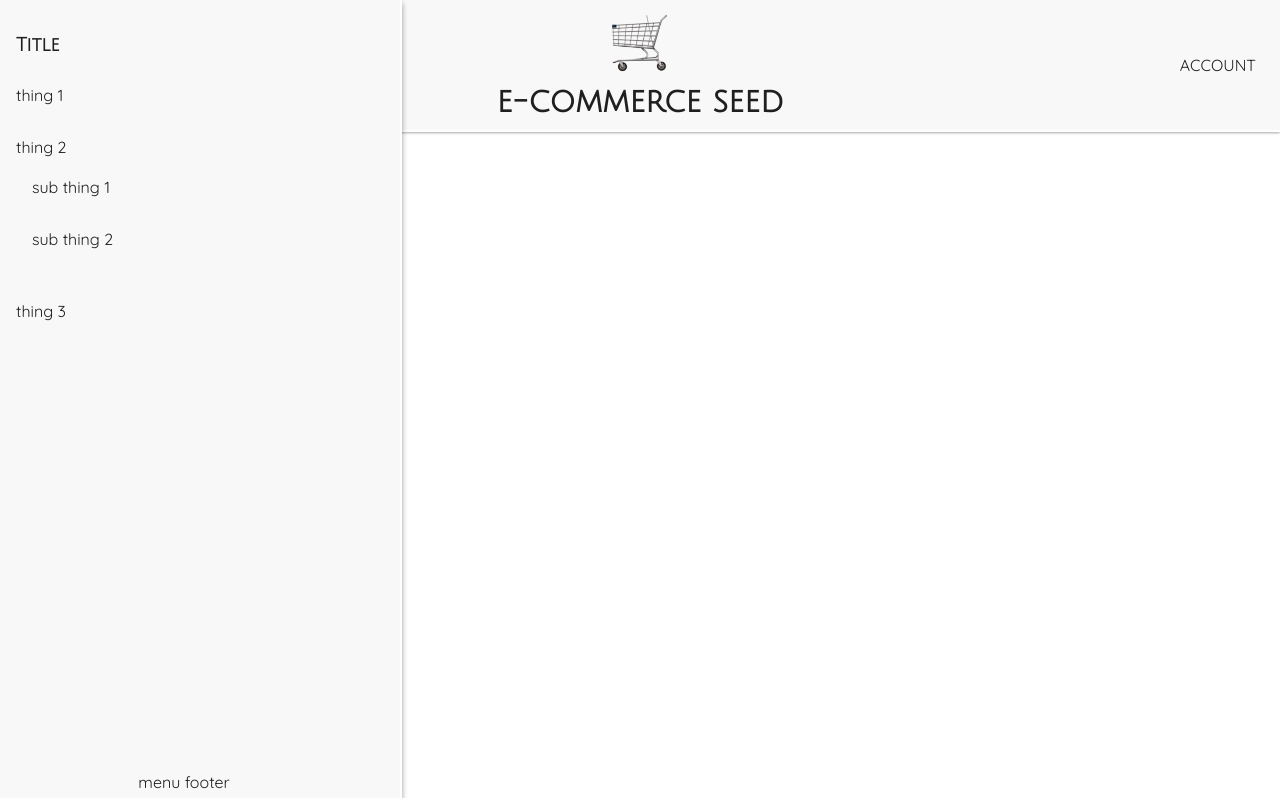
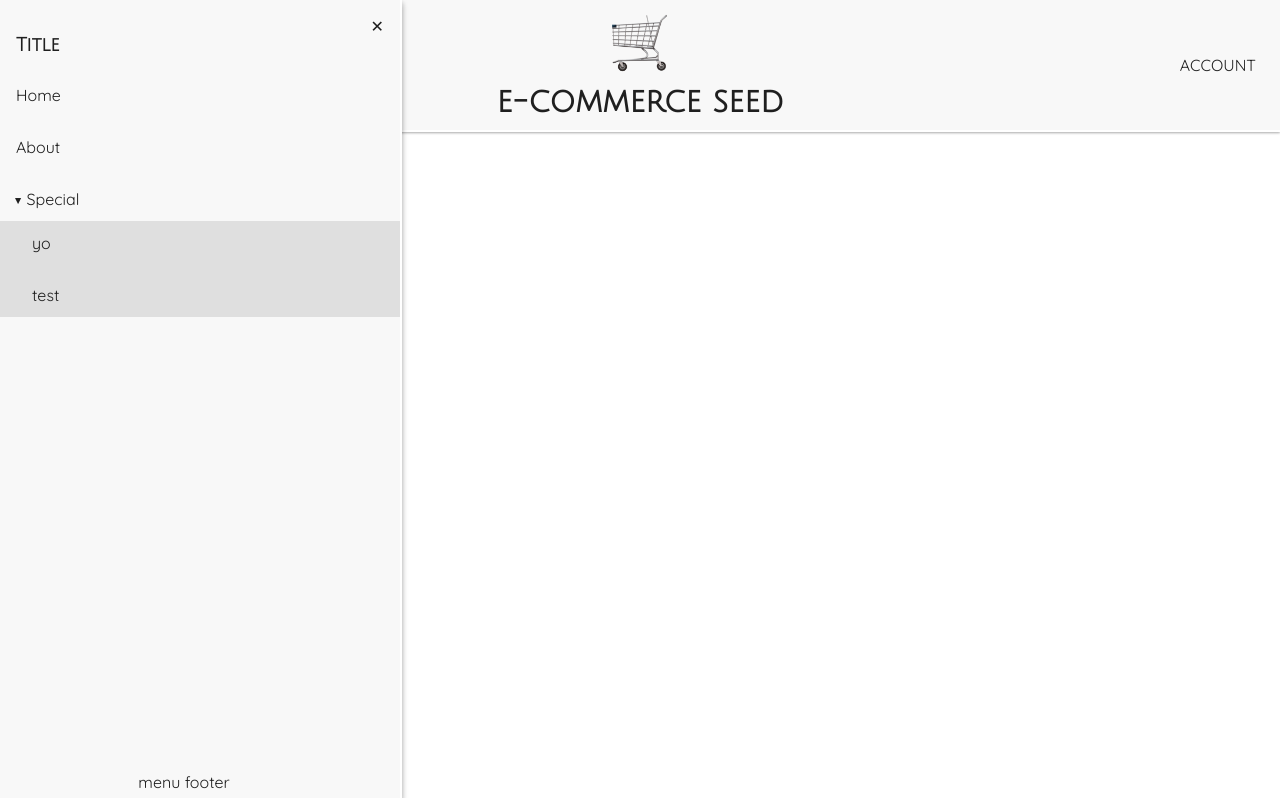
Before and after one commit to igorp1/ecommerce-seed, an Angular app: page / in a window 1280 px wide. Shown: the top 798 px of the page. Built offline with nearby package versions, Linux system fonts and the light colour scheme.

Commit message:
Finished side menu setup

```diff
--- a/src/app/components/side-panel/side-panel.component.html
+++ b/src/app/components/side-panel/side-panel.component.html
@@ -1,17 +1,33 @@
 <div class="side-panel" [class.open]='open'>
     <div class='menu-content'>
+        <span class="close-menu" (click)="open = false">&#x2715;</span>
         <div class="menu-title">
             <h3>Title</h3>
         </div>
         <ul class="menu-item-list">
-            <li>thing 1</li>
-            <li>thing 2
-                <ul class="menu-subitem-list">
-                    <li> sub thing 1 </li>
-                    <li> sub thing 2 </li>
+            <ng-container *ngFor="let menuItem of menuItems">
+                <li (click)="menuItem.subMenuExpanded = !menuItem.subMenuExpanded; menuItem.action()"  >
+                    <!-- (click)="menuItem.action()" -->
+                    <span
+                        class="subMenuArrow"
+                        [class.rotate]="menuItem.subMenuExpanded"
+                        *ngIf="menuItem.subMenu"
+                    >&#x25b6;</span>
+                    {{menuItem.label}}
+                    <!-- <span
+                        class="subMenuArrow"
+                        [class.antirotate]="menuItem.subMenuExpanded"
+                        *ngIf="menuItem.subMenu"
+                    >&#x25c0;</span>  -->
+                </li>
+                <ul class="menu-subitem-list" *ngIf="menuItem.subMenu" [class.collapsed]='!menuItem.subMenuExpanded' >
+                    <li *ngFor="let subMenuItem of menuItem.subMenu"
+                        (click)="subMenuItem.action()"
+                    >
+                        {{subMenuItem.label}}
+                    </li>
                 </ul>
-            </li>
-            <li>thing 3</li>
+            </ng-container>
         </ul>
         <div class='bottom'>
             menu footer
--- a/src/app/components/side-panel/side-panel.component.scss
+++ b/src/app/components/side-panel/side-panel.component.scss
@@ -8,10 +8,17 @@ $left-border-weight : 2px;
     height: 100vh;
     position: fixed;
     width: $panel-width ;
-    left: -$panel-width - $left-border-weight ;
+    box-shadow: $shadow-m;
+    transition: $transition;
     background-color: $color-offlight;
-    box-shadow: $shadow-m;
+    left: -$panel-width - $left-border-weight;
     border-right: solid $color-light $left-border-weight;
+
+    & span.close-menu{
+        float: right;
+        margin-right: 1em;
+        cursor: pointer;
+    }
 
     & .menu-content{
         padding-top: 1em;
@@ -40,14 +47,48 @@ $left-border-weight : 2px;
                     box-shadow : $shadow-l;
                 }
 
+                span.subMenuArrow{
+                    font-size: .5em;
+                    display: inline-block;
+                    transition: $transition;
+                    vertical-align: middle;
+                }
+
+                span.antirotate{
+                    transform: rotate(-90deg);
+                    -webkit-transform: rotate(-90deg);
+                    -moz-transform: rotate(-90deg);
+                    -ms-transform: rotate(-90deg);
+                    -o-transform: rotate(-90deg);
+                }
+
+                span.rotate{
+                    transform: rotate(90deg);
+                    -webkit-transform: rotate(90deg);
+                    -moz-transform: rotate(90deg);
+                    -ms-transform: rotate(90deg);
+                    -o-transform: rotate(90deg);
+                }
+
             }
 
         }
 
         & ul.menu-subitem-list{
+            background-color: darken($color-offlight, 10);
             list-style: none;
+            padding:0;
             margin:0;
-            padding:0;
+            margin-top: -0.5em;
+
+            li{
+                padding-left:2em;
+            }
+
+            &.collapsed{
+                font-size:0;
+            }
+
         }
 
 
@@ -61,10 +102,8 @@ $left-border-weight : 2px;
 
     }
 
+    &.open{
+        left: 0;
+    }
 
 }
-
-.open{
-    left: 0;
-    transition: $transition;
-}
--- a/src/app/components/side-panel/side-panel.component.ts
+++ b/src/app/components/side-panel/side-panel.component.ts
@@ -1,4 +1,5 @@
-import { Component, OnInit } from '@angular/core';
+import { Component, OnInit, Input } from '@angular/core';
+import { Router } from '@angular/router';
 
 @Component({
   selector: 'side-panel',
@@ -7,15 +8,38 @@ import { Component, OnInit } from '@angular/core';
 })
 export class SidePanelComponent implements OnInit {
 
-  constructor() { }
+  constructor(private router: Router) { }
 
   open : boolean = false;
 
+  @Input() menuItems : MenuItemsConfig[] = [
+    {label: 'Home', action: ()=>{ this.router.navigateByUrl('/') }},
+    {label: 'About', action: ()=>{ this.router.navigateByUrl('/about') }},
+    {label: 'Special', subMenuExpanded:true, subMenu : [
+      {label: 'yo', action:()=>{alert('🦖 yo')} },
+      {label: 'test', action:()=>{alert('🎉 It works!!')} },
+    ]}
+  ];
+
+  expandThing = true;
+
   ngOnInit() {
+
     setTimeout(()=>{
       this.open = true
     }, 1000)
 
   }
 
+
+
+
 }
+
+export interface MenuItemsConfig{
+  label : string,
+  icon? : string,
+  action? : Function,
+  subMenuExpanded? : boolean,
+  subMenu? : MenuItemsConfig[]
+}
```
